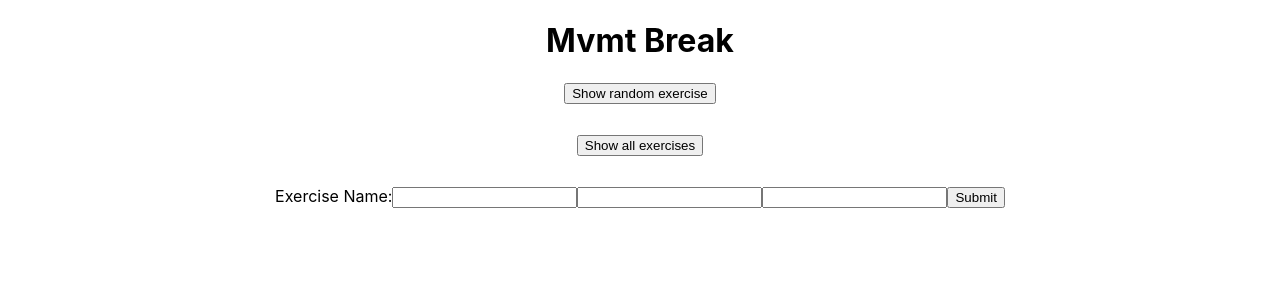
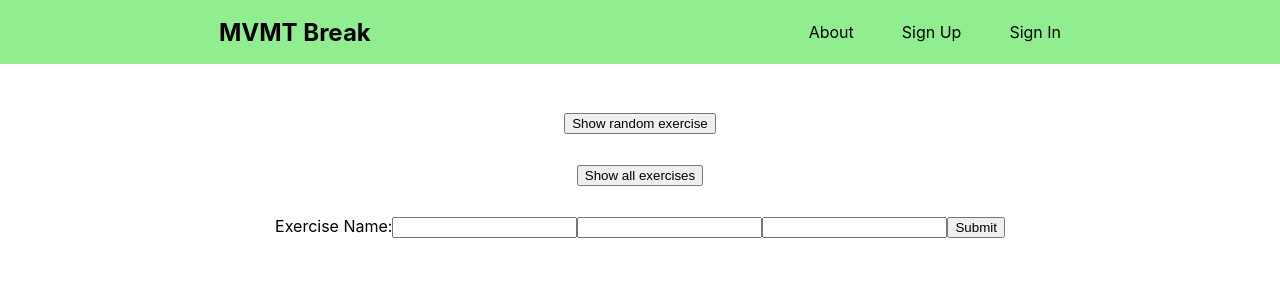
Before and after one commit to jtoguri/mvmt_break, a React (Create React App) app in the folder client/: page / in a window 1280 px wide. Shown: the top 300 px of the page. Built offline with nearby package versions, Linux system fonts and the light colour scheme.

Commit message:
create a components directory and add styling to the header

```diff
--- a/client/src/App.js
+++ b/client/src/components/App.js
@@ -4,6 +4,7 @@ import GetExerciseButton from './GetExerciseButton.js';
 import CompleteExerciseButton from './CompleteExerciseButton.js';
 import ShowExercises from './ShowExercises.js';
 import Form from './Form.js';
+import Header from './Header.js';
 
 function App() {
   const [randomExercise, setRandomExercise] = useState({});
@@ -11,9 +12,7 @@ function App() {
 
   return (
     <div className="App">
-      <header>
-        <h1>Mvmt Break</h1>
-      </header>
+      <Header />
       <GetExerciseButton exercise={randomExercise}
         setExercise={setRandomExercise}/>
 
--- /dev/null
+++ b/client/src/components/Header.css
@@ -0,0 +1,33 @@
+header {
+  height: 64px;
+  width: 100%;
+  background-color: lightgreen;
+  position: sticky;
+  top: 0;
+  margin-bottom: 3em;
+}
+
+nav {
+  display: flex;
+  align-items: center;
+  height: inherit;
+  width: inherit;
+  justify-content: space-around;
+}
+
+h1 {
+  margin: 0;
+}
+
+nav ul {
+  list-style: none;
+  display: flex;
+  margin: 0;
+  padding: 0;
+  column-gap: 3em;
+}
+
+header nav ul li a {
+  color: black;
+  text-decoration: none;
+}
--- /dev/null
+++ b/client/src/components/Header.js
@@ -0,0 +1,19 @@
+import './Header.css';
+
+function Header () {
+
+  return (
+    <header>
+      <nav>
+        <h1>MVMT Break</h1>
+        <ul>
+          <li><a href="#">About</a></li>
+          <li><a href="#">Sign Up</a></li>
+          <li><a href="#">Sign In</a></li>
+        </ul>
+      </nav>
+    </header>
+  )
+}
+
+export default Header;
--- a/client/src/index.css
+++ b/client/src/index.css
@@ -1,3 +1,5 @@
+@import-normalize;
+
 body {
   margin: 0;
   font-family: -apple-system, BlinkMacSystemFont, 'Segoe UI', 'Roboto', 'Oxygen',
@@ -5,6 +7,7 @@ body {
     sans-serif;
   -webkit-font-smoothing: antialiased;
   -moz-osx-font-smoothing: grayscale;
+  width: 100vw;
 }
 
 code {
--- a/client/src/index.js
+++ b/client/src/index.js
@@ -1,9 +1,9 @@
 import React from 'react';
 import ReactDOM from 'react-dom/client';
 import './index.css';
-import App from './App';
+import App from './components/App';
 import reportWebVitals from './reportWebVitals';
-import axios from 'axios';
+//import axios from 'axios';
 
 const root = ReactDOM.createRoot(document.getElementById('root'));
 root.render(
```
Also changed, not shown: client/src/components/App.css (renamed from client/src/App.css), client/src/components/CompleteExerciseButton.js (renamed from client/src/CompleteExerciseButton.js), client/src/components/Form.js (renamed from client/src/Form.js), client/src/components/GetExerciseButton.js (renamed from client/src/GetExerciseButton.js), client/src/components/ShowExercises.js (renamed from client/src/ShowExercises.js).
